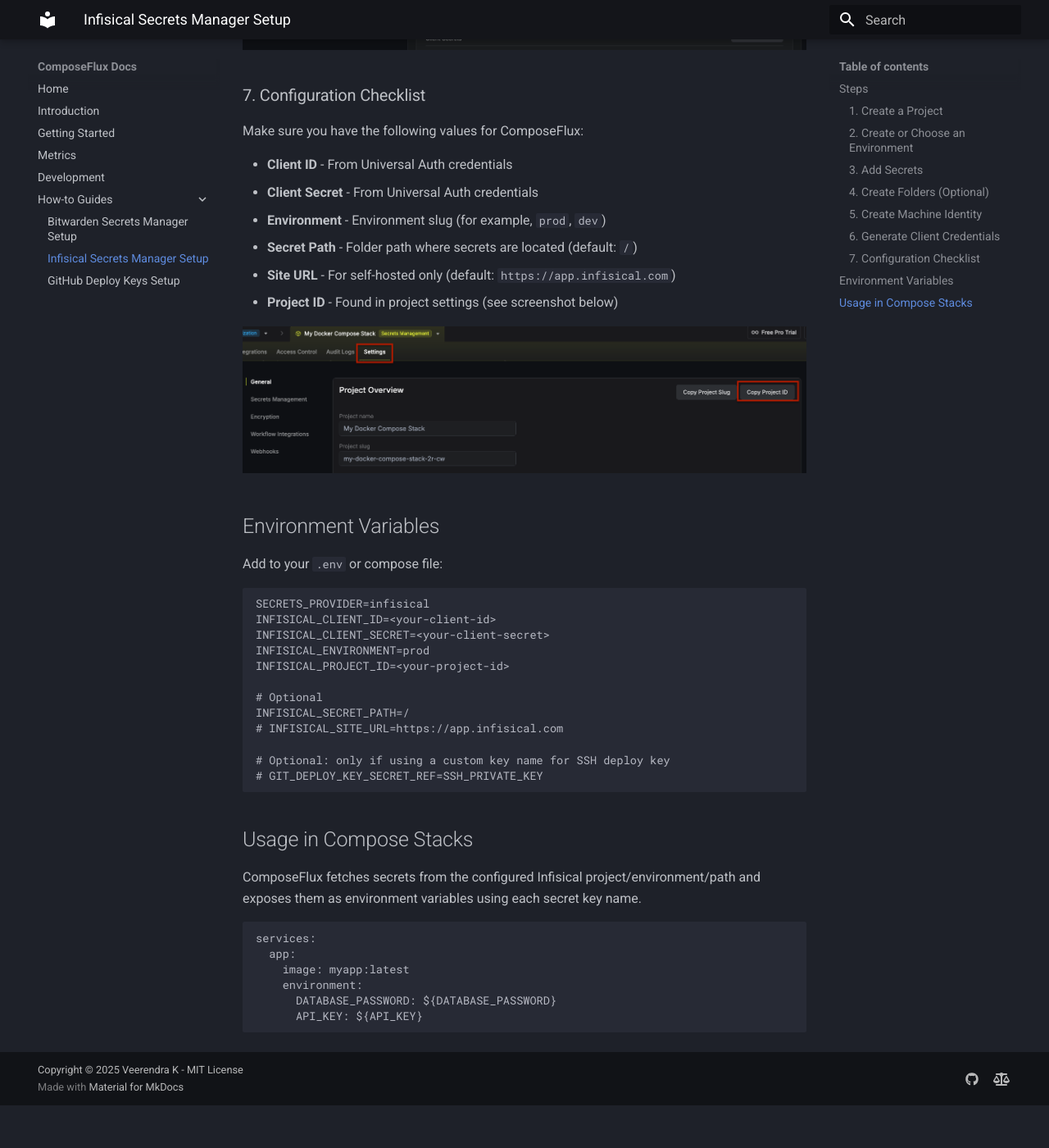
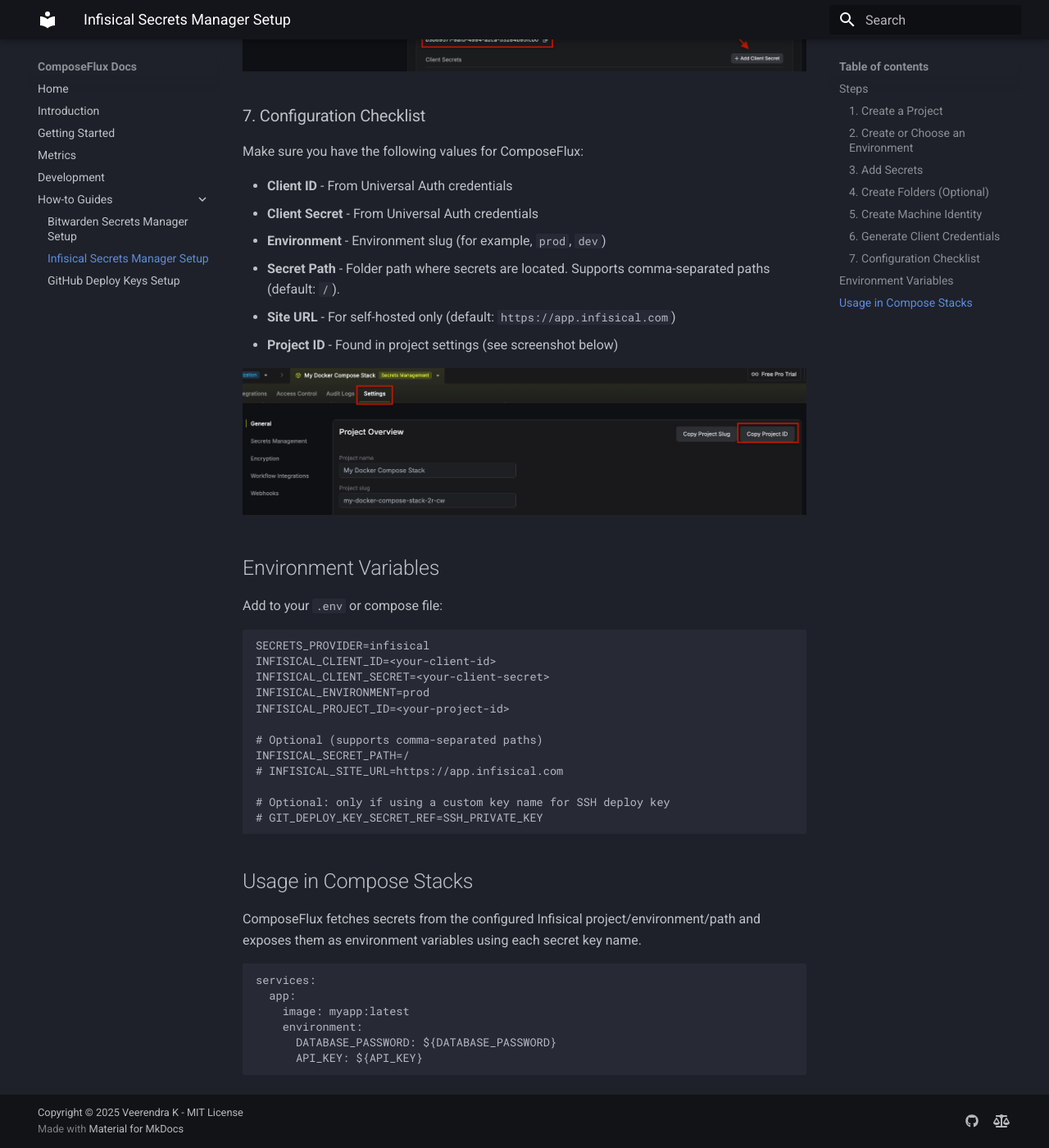
Before and after one commit to veerendra2/composeflux, an MkDocs documentation site: the page built from docs/how-to-guides/Infisical.md, in a window 1280 px wide and 1400 px high, scrolled down 3951 px. Shown: the whole window at 82% size. Built offline with MkDocs 1.6.1 and Material for MkDocs 9.7.7, drawn with Linux system fonts in a browser that asks for light colours; before the commit the page ends 5299 px from its top, so only the background shows below that; some of the changed text lies outside the part shown.

Commit message:
feat(infisical): support multiple secret paths
This change allows users to provide a comma-separated list of paths in INFISICAL_SECRET_PATH.
The client now aggregates secrets from all specified paths in FetchAll and iterates through them in Get until a match is found.

- Updated infisicalClient to store pre-parsed paths as a slice.
- Added strict validation to ensure at least one path is provided.
- Updated documentation in GettingStarted.md and Infisical.md.

```diff
--- a/docs/how-to-guides/Infisical.md
+++ b/docs/how-to-guides/Infisical.md
@@ -40,7 +40,8 @@
 ### 4. Create Folders (Optional)
 
 Infisical supports organizing secrets in folders. If you use folders, set `INFISICAL_SECRET_PATH` to the folder path
-used by ComposeFlux.
+used by ComposeFlux. You can also provide a comma-separated list of paths to aggregate secrets from multiple folders
+(e.g., `/generic,/apps/prod`).
 
 1. In the **Overview** tab, click **Add Secrets** and select **Add Folder**.
 2. Note the folder path (for example, `/`, `/apps/prod`).
@@ -71,7 +72,7 @@
 - **Client ID** - From Universal Auth credentials
 - **Client Secret** - From Universal Auth credentials
 - **Environment** - Environment slug (for example, `prod`, `dev`)
-- **Secret Path** - Folder path where secrets are located (default: `/`)
+- **Secret Path** - Folder path where secrets are located. Supports comma-separated paths (default: `/`).
 - **Site URL** - For self-hosted only (default: `https://app.infisical.com`)
 - **Project ID** - Found in project settings (see screenshot below)
 
@@ -88,7 +89,7 @@
 INFISICAL_ENVIRONMENT=prod
 INFISICAL_PROJECT_ID=<your-project-id>
 
-# Optional
+# Optional (supports comma-separated paths)
 INFISICAL_SECRET_PATH=/
 # INFISICAL_SITE_URL=https://app.infisical.com
 
```
Also changed, not shown: docs/GettingStarted.md (+8 -8 lines), 2 other files.
